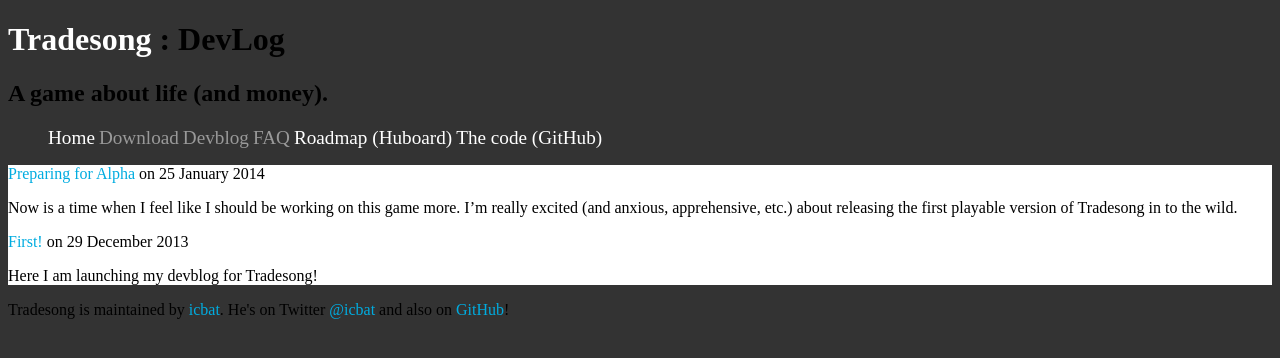
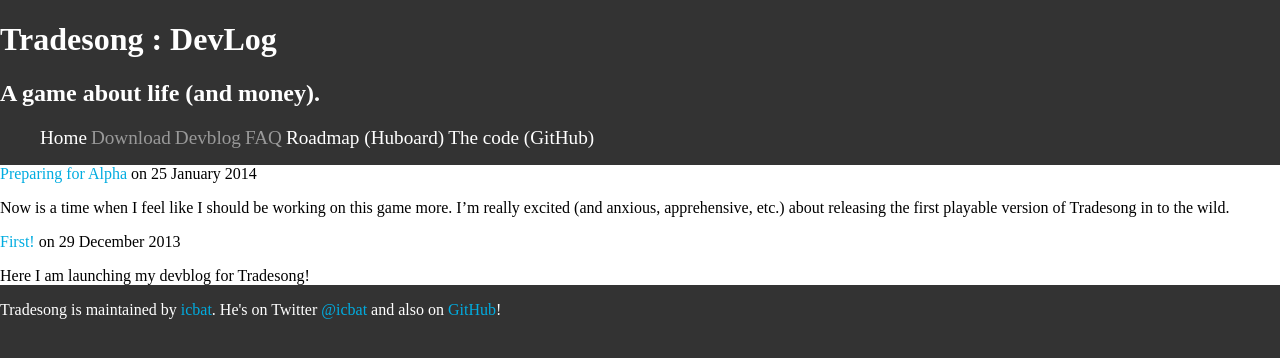
Before and after one commit to icbat/tradesong, a Jekyll site: the page built from index.markdown, in a window 1280 px wide. Shown: the top 358 px of the page. Built offline with Jekyll 4.4.1, drawn with Linux system fonts in a browser that asks for light colours.

Commit message:
First fixes

```diff
--- a/stylesheets/stylesheet.css
+++ b/stylesheets/stylesheet.css
@@ -1,5 +1,6 @@
 body {
 	background: #333;
+	margin: 0;
 }
 
 a {
@@ -9,6 +10,10 @@
 
 a:hover{
 	text-decoration: underline;
+}
+
+header, footer {
+	color: #fff;
 }
 
 header a {
```
